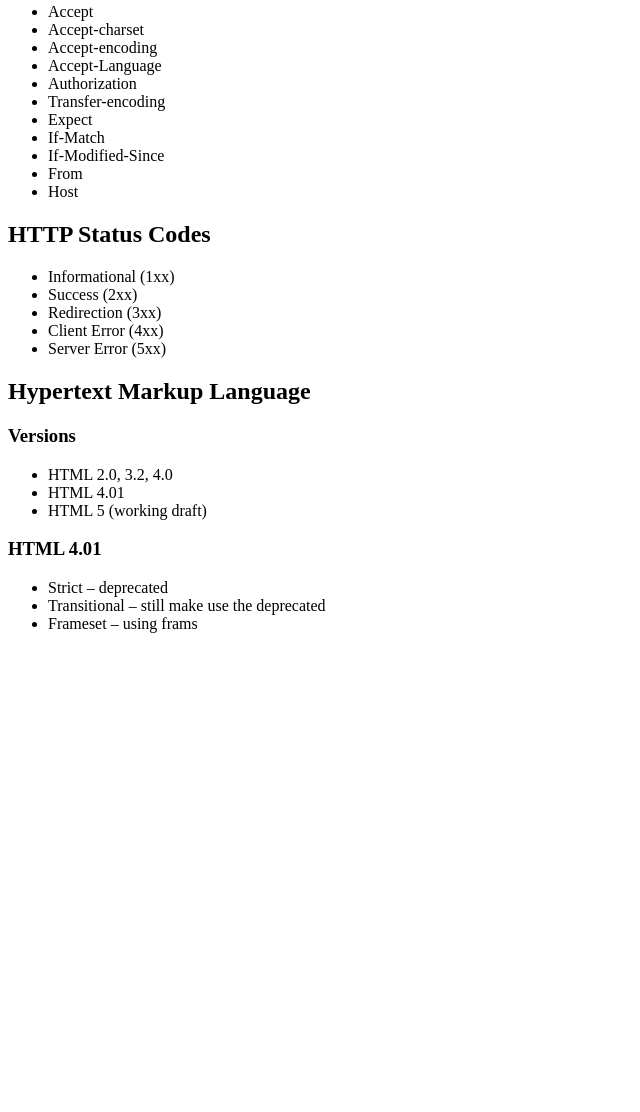
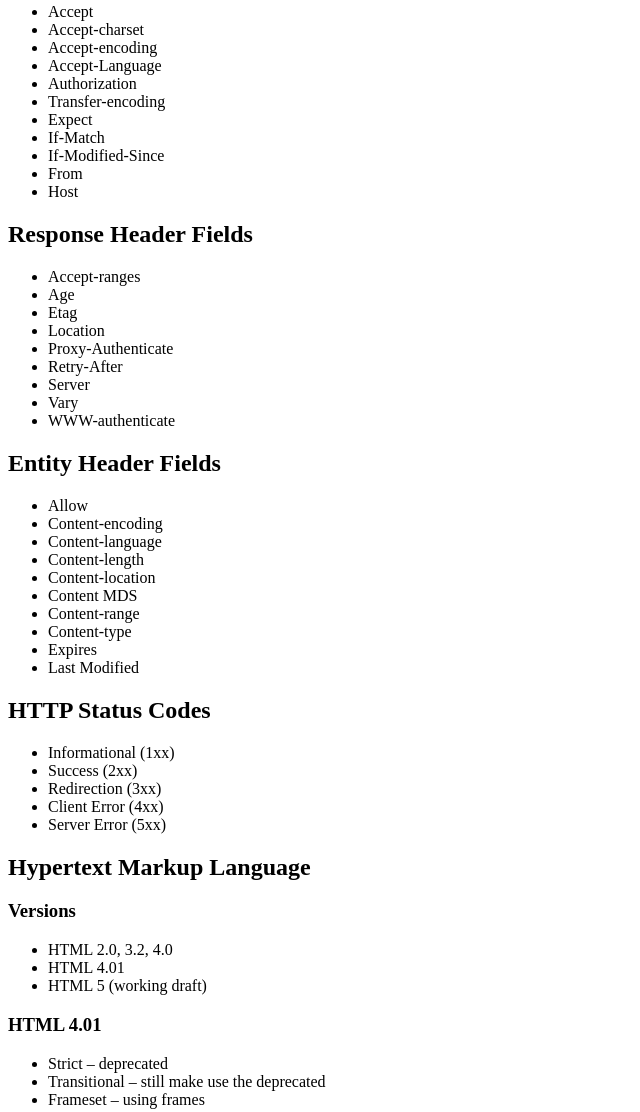
Before and after one commit to 2150065/WebTech-Lec, a plain HTML site: page topics.html in a window 1280 px wide. Shown: the part 1542-2654 px from the top of the page, without its empty margins (0-640 px from the left). Before the commit the page ends 2191 px from the top, so only its background shows below. Drawn offline with Linux system fonts and the light colour scheme.

Commit message:
Added Response and Entity Header Fields

```diff
--- a/topics.html
+++ b/topics.html
@@ -97,6 +97,31 @@
     <li> From </li>
     <li> Host</li>
 </ul>
+    <h2> Response Header Fields   </h2>
+<ul>
+	<li> Accept-ranges </li>
+	<li> Age  </li>
+	<li> Etag </li>
+	<li> Location </li>
+	<li> Proxy-Authenticate  </li>
+    <li> Retry-After   </li>
+	<li> Server </li>
+	<li> Vary </li>
+    <li> WWW-authenticate </li>
+</ul>
+<h2> Entity Header Fields   </h2>
+<ul>
+	<li> Allow </li>
+	<li> Content-encoding  </li>
+	<li> Content-language </li>
+	<li> Content-length </li>
+	<li> Content-location  </li>
+    <li> Content MDS   </li>
+	<li> Content-range </li>
+	<li> Content-type </li>
+    <li> Expires </li>
+	<li> Last Modified </li>
+</ul>
     <h2> HTTP Status Codes  </h2>
 <ul>
 	<li>Informational (1xx) </li>
@@ -116,7 +141,7 @@
     <ul>
         <li>Strict – deprecated </li>
         <li>Transitional – still make use the deprecated </li>
-        <li>Frameset – using frams  </li>
+        <li>Frameset – using frames  </li>
     </ul>
 
 </body>
```
